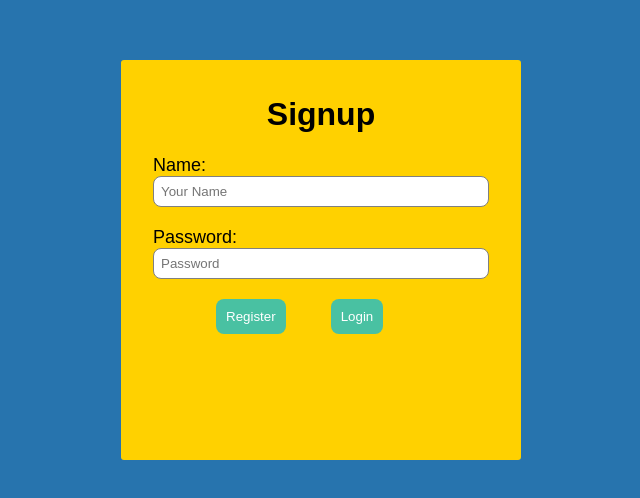
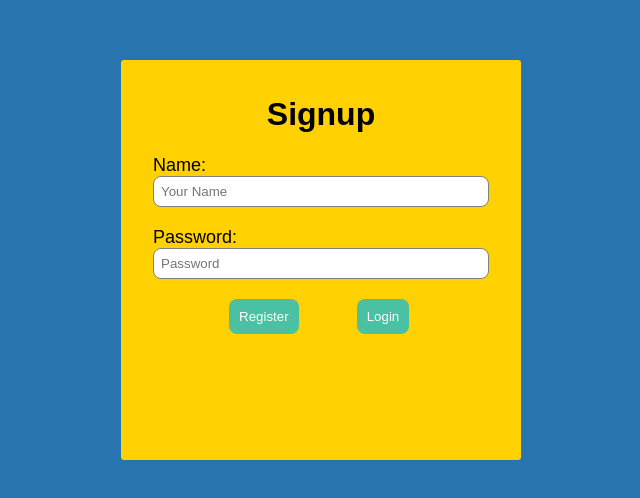
Before and after one commit to MDZHX/goal-bruins, a React (Create React App) app in the folder client/: page / in a window 1280 px wide. Shown: the part 140-638 px from the top of the page, without its empty margins (319-959 px from the left). Built offline with nearby package versions, Linux system fonts and the light colour scheme; sample sign-in values are in the browser's storage.

Commit message:
align buttons to center

```diff
--- a/client/src/pages/Signup/Form.css
+++ b/client/src/pages/Signup/Form.css
@@ -20,7 +20,7 @@ body{
 
 .login-button{
   padding: 10px;
-  margin-left: 45px;
+  margin-left: 58px;
   margin-top: 20px;
   border: none;
   background-color:  #49c1a2;
```
